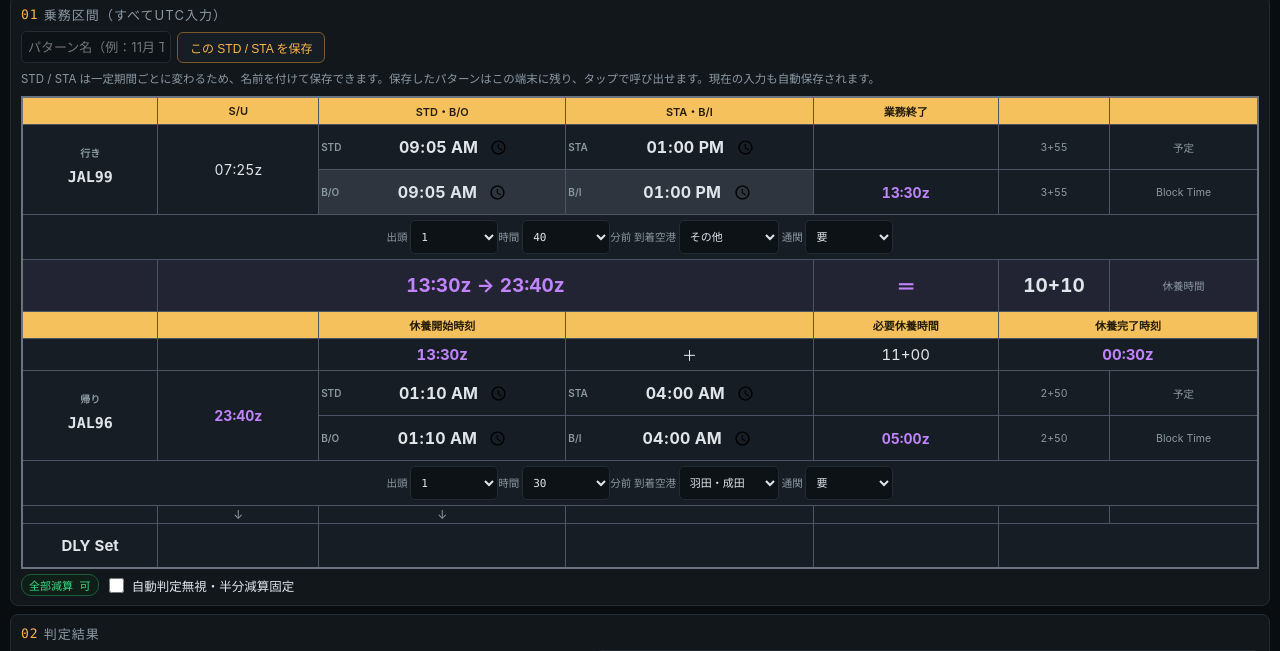
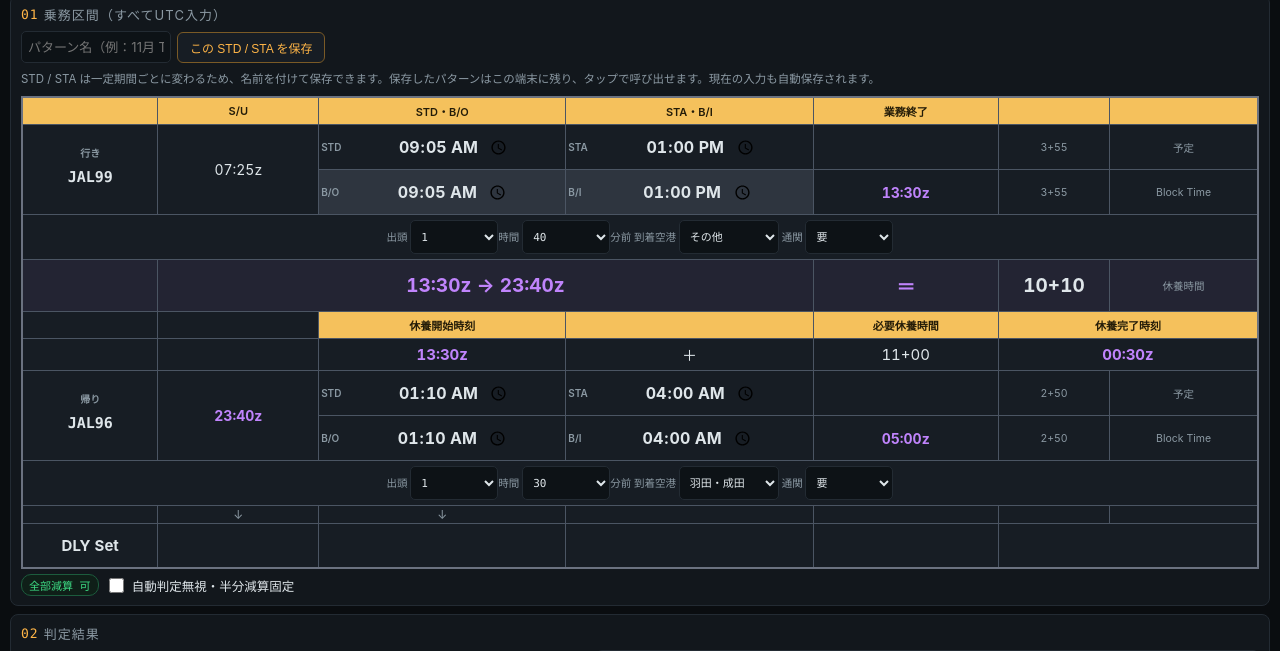
Before and after one commit to Kanamokko-Lee/ichirenzoku, a plain HTML site: page index.html in a window 1280 px wide. Shown: the part 69-720 px from the top of the page. Drawn offline with Linux system fonts and the light colour scheme.

Commit message:
休養開始時刻の左2セルの塗りつぶしをやめる

```diff
--- a/index.html
+++ b/index.html
@@ -286,6 +286,7 @@
   .tl-table input{vertical-align:middle;}
   .tl-table tr.head-row th{background:#f5c15c;color:#241c08;}
   .tl-table tr.req-head td{background:#f5c15c;color:#241c08;font-weight:600;}
+  .tl-table tr.req-head td.no-fill{background:transparent;}
   .tl-table .dly-red{color:#f87171;}
   .delay-guide{background:#2a1a10;border:1px solid #8a5a2a;border-radius:8px;padding:10px 12px;font-size:13.5px;line-height:1.6;margin-bottom:10px;color:#ffe1bd;}
   .delay-guide b{color:#ffc46b;font-size:16px;}
@@ -791,7 +792,7 @@ function renderUnified(wrap){
       <tr class="head-row"><th></th><th>S/U</th><th>STD・B/O</th><th>STA・B/I</th><th>業務終了</th><th></th><th></th></tr>
       ${legBlockRows(legs[0],0)}
       <tr class="rest-row"><td></td><td colspan="3" class="acc" id="tlRestRange">--:-- → --:--</td><td class="acc">＝</td><td class="dur" id="tlRestDur">--+--</td><td class="lbl">休養時間</td></tr>
-      <tr class="req-head" id="tlReqHead"><td></td><td></td><td>休養開始時刻</td><td></td><td>必要休養時間</td><td colspan="2">休養完了時刻</td></tr>
+      <tr class="req-head" id="tlReqHead"><td class="no-fill"></td><td class="no-fill"></td><td>休養開始時刻</td><td></td><td>必要休養時間</td><td colspan="2">休養完了時刻</td></tr>
       <tr id="tlReqRow"><td></td><td></td><td><span class="acc" id="tlReqStart">--:--</span></td><td>＋</td><td><span id="tlReqDur">--+--</span></td><td colspan="2"><span class="acc" id="tlReqUntil">--:--</span></td></tr>
       ${legBlockRows(legs[1],1)}
       <tr class="arrow-row" id="tlArrowRow"><td></td><td>↓</td><td>↓</td><td></td><td></td><td></td><td></td></tr>
```
